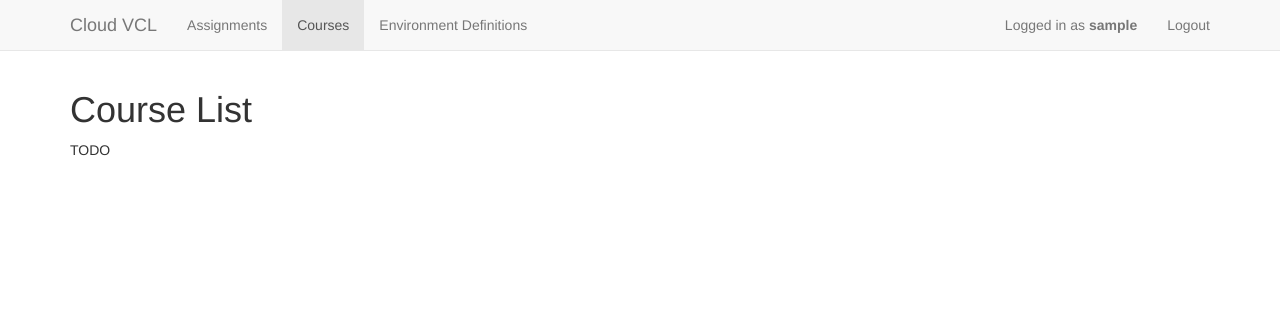
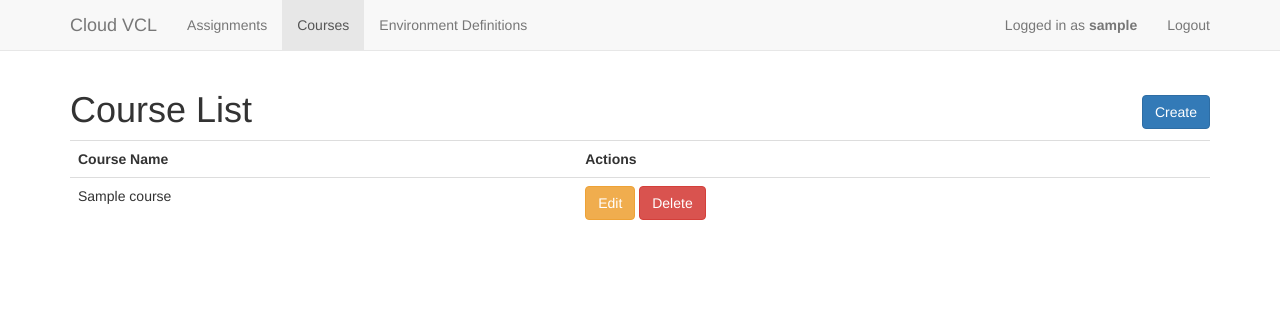
Before and after one commit to DSpeichert/cloudvcl, a Django app: page /courses in a window 1280 px wide. Shown: the top 311 px of the page. Run offline with Django 3.2, Linux system fonts and the light colour scheme; a user stored in the database is signed in; tables that the repository leaves empty hold one stand-in row (values such as "Sample post"); some libraries are stand-ins or nearby versions.

Commit message:
Assignment and course views

```diff
--- a/cvcl/models.py
+++ b/cvcl/models.py
@@ -14,6 +14,26 @@ class Assignment(models.Model):
 
     def __str__(self):
         return self.name
+
+    def get_absolute_url(self):
+        return reverse('assignments.detail', kwargs={'id': self.id})
+
+
+class Course(models.Model):
+    name = models.CharField(max_length=30)
+    instructor = models.ForeignKey(
+        'User',
+        on_delete=models.CASCADE,
+        limit_choices_to={'is_instructor': True},
+        related_name='instructs'
+    )
+    students = models.ManyToManyField('User')
+
+    def __str__(self):
+        return self.id
+
+    def get_absolute_url(self):
+        return reverse('courses.detail', kwargs={'id': self.id})
 
 
 # an instance of EnvironmentDefinition that exists in OpenStack cloud
@@ -73,20 +93,6 @@ class User(AbstractUser):
         return self.username
 
 
-class Course(models.Model):
-    name = models.CharField(max_length=30)
-    instructor = models.ForeignKey(
-        'User',
-        on_delete=models.CASCADE,
-        limit_choices_to={'is_instructor': True},
-        related_name='instructs'
-    )
-    students = models.ManyToManyField('User')
-
-    def __str__(self):
-        return self.id
-
-
 # an instance of VMDefinition that exists in OpenStack cloud
 class Vm(models.Model):
     uuid = models.CharField(max_length=36)
--- a/cvcl/templates/course_list.html
+++ b/cvcl/templates/course_list.html
@@ -1,7 +1,29 @@
 {% extends "master.html" %}
+{% load bootstrap3 %}
 
 {% block content %}
-    <h1>Course List</h1>
+    <h1>Course List
+        <div class="pull-right">
+            <a class="btn btn-primary" href="{% url 'courses.create' %}" role="button">Create</a>
+        </div>
+    </h1>
 
-    TODO
+    <table class="table table-hover">
+        <tr>
+            <th>Course Name</th>
+            <th>Actions</th>
+        </tr>
+        {% for ed in course_list %}
+            <tr>
+                <td>{{ ed.name }}</td>
+                <td>
+                {% url 'courses.update' pk=ed.id as url %}
+                {% bootstrap_button button_type='link' content='Edit' button_class='btn-warning' href=url %}
+                {% url 'courses.delete' pk=ed.id as url %}
+                {% bootstrap_button button_type='link' content='Delete' button_class='btn-danger' href=url %}
+                </td>
+            </tr>
+        {% endfor %}
+    </table>
+
 {% endblock %}
--- a/cvcl/urls.py
+++ b/cvcl/urls.py
@@ -6,12 +6,18 @@ from . import views
 urlpatterns = [
     url(r'^$', views.index, name='index'),  # welcome page for all
     url(r'^logout$', views.logout, name='logout'),  # logout page for all
+    url(r'^environments/(?P<pk>\d+)$', EnvironmentDetail.as_view(), name='environments.detail'),
     url(r'^assignments$', AssignmentList.as_view(), name='assignments'),  # student, instructor (list)
-    url(r'^environments/(?P<id>\d+)$', EnvironmentDetail.as_view()),  # student (sees environment)
-    url(r'^assignments/(?P<id>\d+)$', AssignmentDetail.as_view()),  # instructor (edits assignment)
-    # url(r'^assignments/create$', ),
+    url(r'^assignments/(?P<id>\d+)$', AssignmentDetail.as_view(), name='assignments'),  # instructor (edits assignment)
+    url(r'^assignments/create$', AssignmentCreate.as_view(), name='assignments.create'),  # instructor
+    url(r'^assignments/(?P<pk>\d+)$', AssignmentDetail.as_view(), name='assignments.detail'),  # instructor
+    url(r'^assignments/(?P<pk>\d+)/update$', AssignmentUpdate.as_view(), name='assignments.update'),  # instructor
+    url(r'^assignments/(?P<pk>\d+)/delete', AssignmentDelete.as_view(), name='assignments.delete'),  # instructor
     url(r'^courses$', CourseList.as_view(), name='courses'),  # student, instructor
-    # url(r'^courses/:id$', UserGroup.as_view()),  # instructor (edits course: add/remove students)
+    url(r'^courses/create$', CourseCreate.as_view(), name='courses.create'),  # instructor
+    url(r'^courses$/(?P<pk>\d+)$', CourseDetail.as_view(), name='courses.detail'),  # instructor
+    url(r'^courses$/(?P<pk>\d+)/update$', CourseUpdate.as_view(), name='courses.update'),  # instructor
+    url(r'^courses$/(?P<pk>\d+)/delete', CourseDelete.as_view(), name='courses.delete'),  # instructor
     url(r'^envdefs$', EnvironmentDefinitionList.as_view(), name='envdefs'),  # instructor
     url(r'^envdefs/create$', EnvironmentDefinitionCreate.as_view(), name='envdefs.create'),  # instructor
     url(r'^envdefs/(?P<pk>\d+)$', EnvironmentDefinitionDetail.as_view(), name='envdefs.detail'),  # instructor
--- a/cvcl/views/course.py
+++ b/cvcl/views/course.py
@@ -1,7 +1,54 @@
-from django.views.generic import ListView
+from django.views.generic import CreateView, DetailView, ListView, UpdateView, DeleteView
+from django.contrib.auth.mixins import LoginRequiredMixin
+from django.contrib.auth.decorators import user_passes_test
+from django.utils.decorators import method_decorator
+from django.urls import reverse_lazy
 from ..models import *
 
 
-class CourseList(ListView):
+def is_instructor_check(user):
+    return user.is_instructor
+
+
+@method_decorator(user_passes_test(is_instructor_check), name='dispatch')
+class CourseCreate(LoginRequiredMixin, CreateView):
     model = Course
+    template_name = './course_create.html'
+    fields = ['name', 'students']
+
+    def form_valid(self, form):
+        form.instance.instructor = self.request.user
+        return super(CourseCreate, self).form_valid(form)
+
+
+@method_decorator(user_passes_test(is_instructor_check), name='dispatch')
+class CourseDetail(LoginRequiredMixin, DetailView):
+    template_name = './course_detail.html'
+
+    def get_queryset(self):
+        return Course.objects.filter(instructor=self.request.user)
+
+
+class CourseList(LoginRequiredMixin, ListView):
     template_name = './course_list.html'
+
+    def get_queryset(self):
+        return self.request.user.instructs.all() | self.request.user.courses.all()
+
+
+@method_decorator(user_passes_test(is_instructor_check), name='dispatch')
+class CourseUpdate(LoginRequiredMixin, UpdateView):
+    template_name = './course_update.html'
+    fields = ['name', 'students']
+
+    def get_queryset(self):
+        return Course.objects.filter(instructor=self.request.user)
+
+
+@method_decorator(user_passes_test(is_instructor_check), name='dispatch')
+class CourseDelete(LoginRequiredMixin, DeleteView):
+    template_name = './course_delete.html'
+    success_url = reverse_lazy('courses')
+
+    def get_queryset(self):
+        return Course.objects.filter(instructor=self.request.user)
--- a/cvcl/views/envdef.py
+++ b/cvcl/views/envdef.py
@@ -23,7 +23,6 @@ class EnvironmentDefinitionCreate(LoginRequiredMixin, CreateView):
 
 @method_decorator(user_passes_test(is_instructor_check), name='dispatch')
 class EnvironmentDefinitionDetail(LoginRequiredMixin, DetailView):
-    model = EnvironmentDefinition
     template_name = './environment_definition_detail.html'
 
     def get_queryset(self):
```
Also changed, not shown: cvcl/views/assignment.py (+45 -7 lines).
